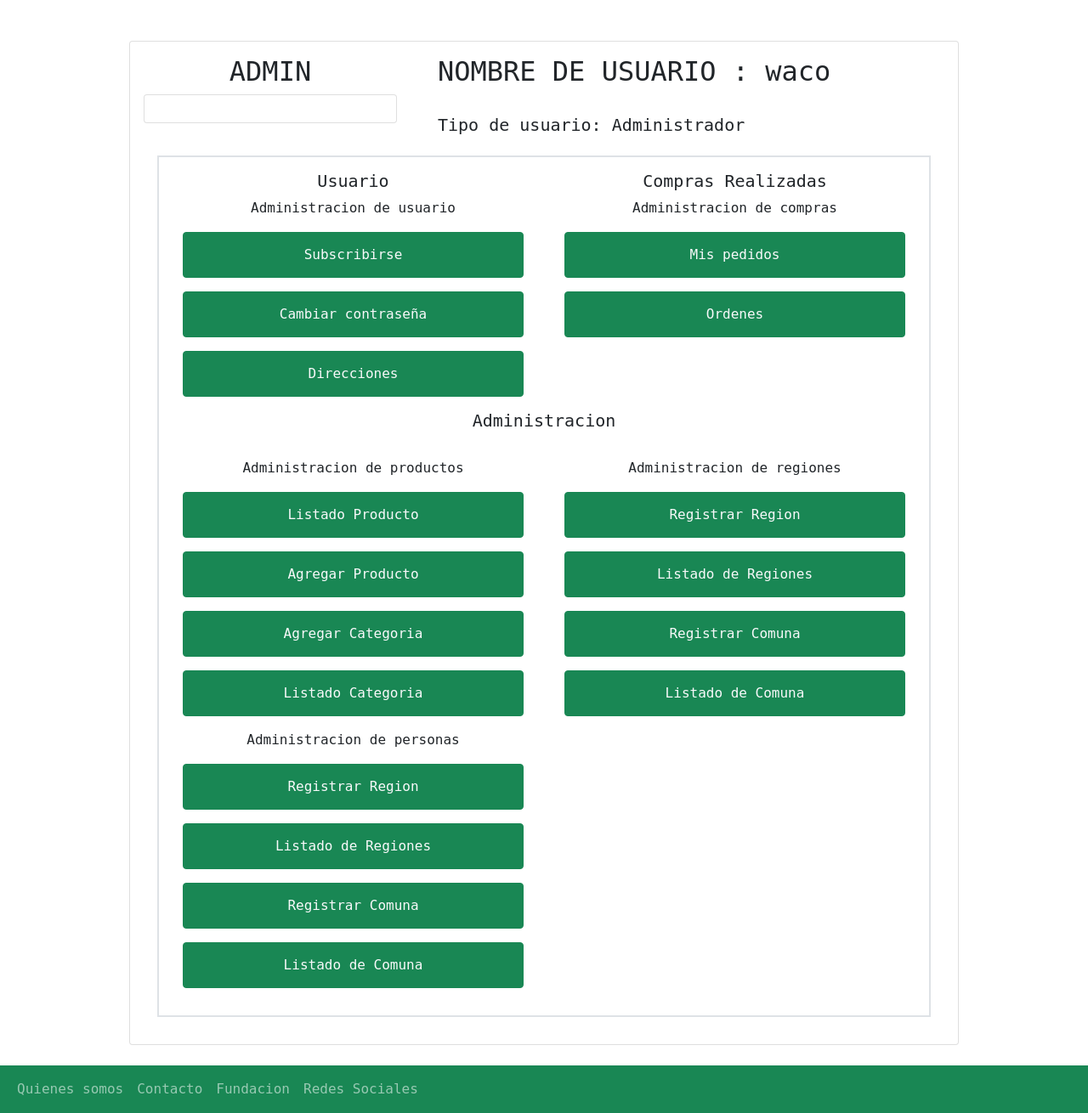
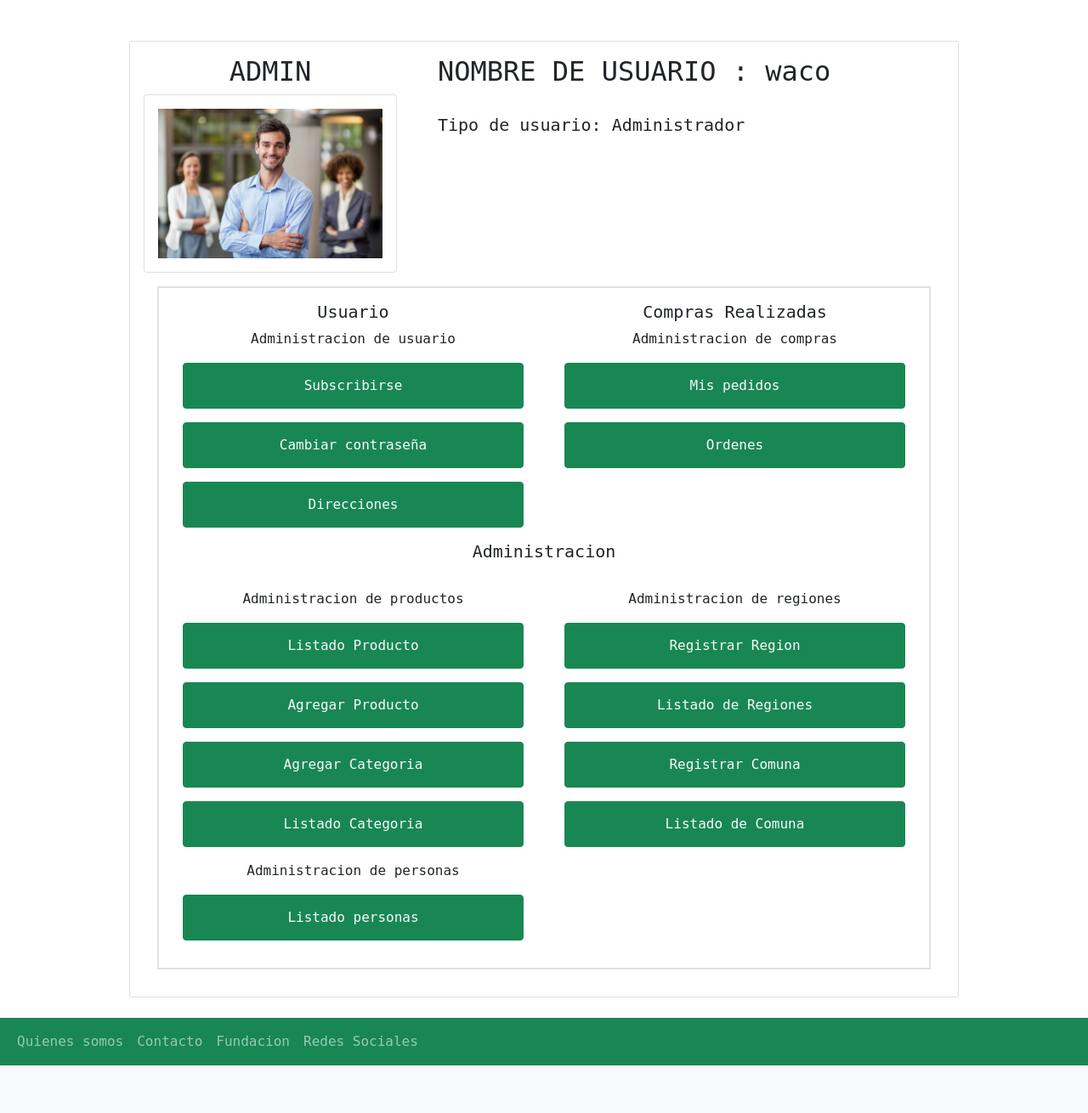
Before and after one commit to dy-garces/tiendaFloreria, a Django app: page /perfil in a window 1280 px wide. Shown: the part 86-1396 px from the top of the page at 85% size. After the commit the page ends 1340 px from the top, so only its background shows below. Run offline with Django 4.2, Linux system fonts and the light colour scheme; a user stored in the database is signed in; data comes from the database, SQL or seed files in the repository; both versions use the stored data as it was after the commit; some libraries are stand-ins or nearby versions.

Commit message:
terminando 2.0 ojala final
mentira, faltan caleta de cosas, errores mas que nada xdddd

```diff
--- a/tiendaFloreria/productos/templates/productos/productoListado.html
+++ b/tiendaFloreria/productos/templates/productos/productoListado.html
@@ -9,7 +9,6 @@
         <div class="container">
             {% for producto in object_list %}
             <div class="card border rounded shadow">
-
                 <div class="card-body">
                     <div class="d-inline-block">
                         {% if producto.imagen %}
@@ -30,7 +29,6 @@
                 </div>
             </div>
             {% endfor %}
-
         </div>
     </div>
 </section>
--- a/tiendaFloreria/templates/perfil.html
+++ b/tiendaFloreria/templates/perfil.html
@@ -24,7 +24,7 @@
                             </div>
                             <div class="col-sm-8">
                                 <div class="container">
-                                    <h5>Nombre del ususario: {{p.nombre}} {{p.apellido}}</h2>
+                                    <h5>Nombre del ususario: {{p.nombre}} {{p.apellido}}</h5>
                                     <br>
                                     <h5>Correo Electronico: {{ p.correo }}</h5>
                                     <br>
@@ -112,7 +112,7 @@
                                 <h2 class="text-center">ADMIN</h2>
                                 <div class="card">
                                     <div class="card-body">
-
+                                        <img src="{% static 'img/vendedor.webp' %}" alt="imagen" class="img-fluid">
                                     </div>
                                 </div>
                             </div>
@@ -207,16 +207,7 @@
                                                 <div class="row">
                                                     <p style="text-align: center;">Administracion de personas</p>
                                                     <button type="button" class="btn btn-success text-light mb-3"><a
-                                                        class="nav-link text-light" href=" {% url 'formRegion' %}">Registrar Region</a>
-                                                    </button>
-                                                    <button type="button" class="btn btn-success text-light mb-3"><a
-                                                        class="nav-link text-light" href=" {% url 'listadoRegion' %}">Listado de  Regiones</a>
-                                                    </button>
-                                                    <button type="button" class="btn btn-success text-light mb-3"><a
-                                                        class="nav-link text-light" href=" {% url 'formComuna' %}">Registrar Comuna</a>
-                                                    </button>
-                                                    <button type="button" class="btn btn-success text-light mb-3"><a
-                                                        class="nav-link text-light" href=" {% url 'listadoComuna' %}">Listado de  Comuna</a>
+                                                        class="nav-link text-light" href=" {% url 'personas' %}">Listado personas</a>
                                                     </button>
                                                 </div>
                                             </div>
--- a/tiendaFloreria/tiendaFloreria/urls.py
+++ b/tiendaFloreria/tiendaFloreria/urls.py
@@ -15,7 +15,7 @@ Including another URLconf
 """
 from django.contrib import admin
 from django.urls import path, include
-from usuarios.views import cambiarpassword, modificarusuario, perfil, perfilusuario, registro, formRegion , RegionDeleteView , RegionUpdateView , listadoRegion, formComuna , ComunaDeleteView, ComunaUpdateView , listadoComuna
+from usuarios.views import cambiarpassword, modificarusuario, perfil, personas, perfilusuario, registro, formRegion , RegionDeleteView , RegionUpdateView , listadoRegion, formComuna , ComunaDeleteView, ComunaUpdateView , listadoComuna
 from productos.views import PrductoListaView
 from . import views
 from django.conf import settings
@@ -55,7 +55,7 @@ urlpatterns = [
     path('listadoComuna/',listadoComuna, name='listadoComuna'),
     path('updateComuna/<int:pk>',ComunaUpdateView.as_view(),name='updateComuna'),
     path('borrarComuna/<int:pk>',ComunaDeleteView.as_view(),name='borrarComuna'),
-
+    path('personas',personas,name='personas'),
     path('api/',include(router.urls))
 ]
 if settings.DEBUG:
--- a/tiendaFloreria/usuarios/views.py
+++ b/tiendaFloreria/usuarios/views.py
@@ -193,3 +193,11 @@ class ComunaDeleteView(LoginRequiredMixin, DeleteView, SuccessMessageMixin):
     template_name = 'registration/borrarComuna.html'
     success_url = reverse_lazy('listadoComuna')
     success_message = 'Comuna eliminada exitosamente'
+
+
+def personas(request):
+    personas = PerfilUsuario.objects.all()
+    data = {
+        'personas' : personas
+    }
+    return render(request,"personas.html",data)
```
Also changed, not shown: tiendaFloreria/templates/personas.html (added, +38 -0 lines), tiendaFloreria/db.sqlite3, tiendaFloreria/media/personas/plantando.jpg (added). Lines whose indentation alone changed are shown as unchanged.
